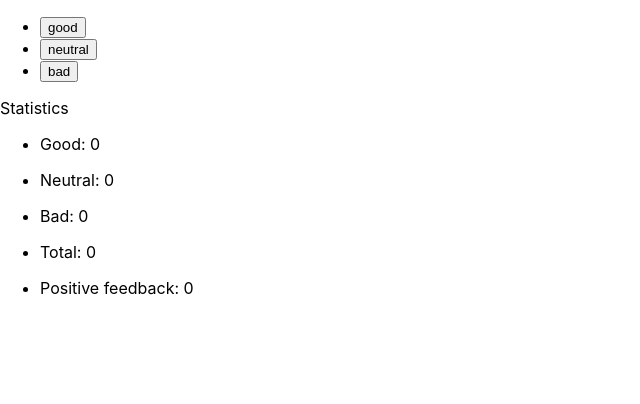
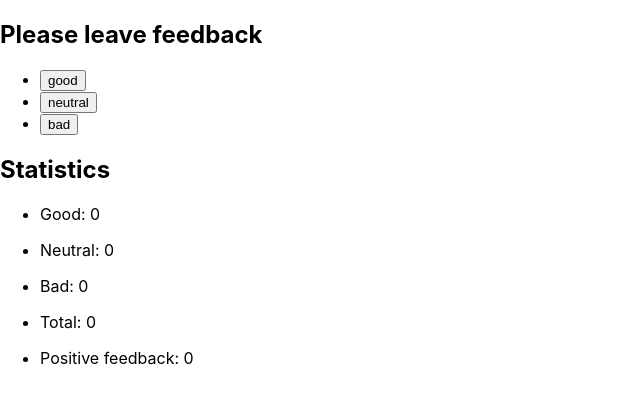
Before and after one commit to olena-savchenko/goit-react-hw-02-feedback, a React (Create React App) app: page / in a window 1280 px wide. Shown: the top 404 px of the page, without its empty margins (0-640 px from the left). Built offline with nearby package versions, Linux system fonts and the light colour scheme.

Commit message:
add task1 part3

```diff
--- a/src/components/App.jsx
+++ b/src/components/App.jsx
@@ -1,6 +1,8 @@
 import { Component } from 'react';
 // import { FeedbackBox } from './App.styled';
-
+import { Statistics } from './Statistics/Statistics';
+import { FeedbackOptions } from './FeedbackOptions/FeedbackOptions';
+import { Section } from './Section/Section';
 export class App extends Component {
   state = {
     good: 0,
@@ -27,44 +29,27 @@
   render() {
     const options = Object.keys(this.state);
     const total = this.countTotalFeedback();
-    const positiveFeedback = this.countPositiveFeedbackPercentage();
+    const positivePercentage = this.countPositiveFeedbackPercentage();
+
+    const { good, neutral, bad } = this.state;
     return (
-      <div>
-        <ul>
-          {options.map(option => {
-            return (
-              <li key={option}>
-                <button
-                  type="button"
-                  name={option}
-                  onClick={this.leaveFeedback}
-                >
-                  {option}
-                </button>
-              </li>
-            );
-          })}
-        </ul>
-
-        <p>Statistics</p>
-        <ul>
-          <li>
-            <p>Good: {this.state.good}</p>
-          </li>
-          <li>
-            <p>Neutral: {this.state.neutral}</p>
-          </li>
-          <li>
-            <p>Bad: {this.state.bad}</p>
-          </li>
-          <li>
-            <p>Total: {total && total}</p>
-          </li>
-          <li>
-            <p>Positive feedback: {total && positiveFeedback}</p>
-          </li>
-        </ul>
-      </div>
+      <>
+        <Section title="Please leave feedback">
+          <FeedbackOptions
+            options={options}
+            onLeaveFeedback={this.leaveFeedback}
+          />
+        </Section>
+        <Section title="Statistics">
+          <Statistics
+            good={good}
+            neutral={neutral}
+            bad={bad}
+            total={total}
+            positivePercentage={positivePercentage}
+          />
+        </Section>
+      </>
     );
   }
 }
--- /dev/null
+++ b/src/components/FeedbackOptions/FeedbackOptions.jsx
@@ -0,0 +1,15 @@
+export const FeedbackOptions = ({ options, onLeaveFeedback }) => {
+  return (
+    <ul>
+      {options.map(option => {
+        return (
+          <li key={option}>
+            <button type="button" name={option} onClick={onLeaveFeedback}>
+              {option}
+            </button>
+          </li>
+        );
+      })}
+    </ul>
+  );
+};
--- /dev/null
+++ b/src/components/Section/Section.jsx
@@ -0,0 +1,8 @@
+export const Section = ({ title, children }) => {
+  return (
+    <section>
+      <h2>{title}</h2>
+      {children}
+    </section>
+  );
+};
--- /dev/null
+++ b/src/components/Statistics/Statistics.jsx
@@ -0,0 +1,27 @@
+export const Statistics = ({
+  good,
+  neutral,
+  bad,
+  total,
+  positivePercentage,
+}) => {
+  return (
+    <ul>
+      <li>
+        <p>Good: {good}</p>
+      </li>
+      <li>
+        <p>Neutral: {neutral}</p>
+      </li>
+      <li>
+        <p>Bad: {bad}</p>
+      </li>
+      <li>
+        <p>Total: {total && total}</p>
+      </li>
+      <li>
+        <p>Positive feedback: {total && positivePercentage}</p>
+      </li>
+    </ul>
+  );
+};
```
